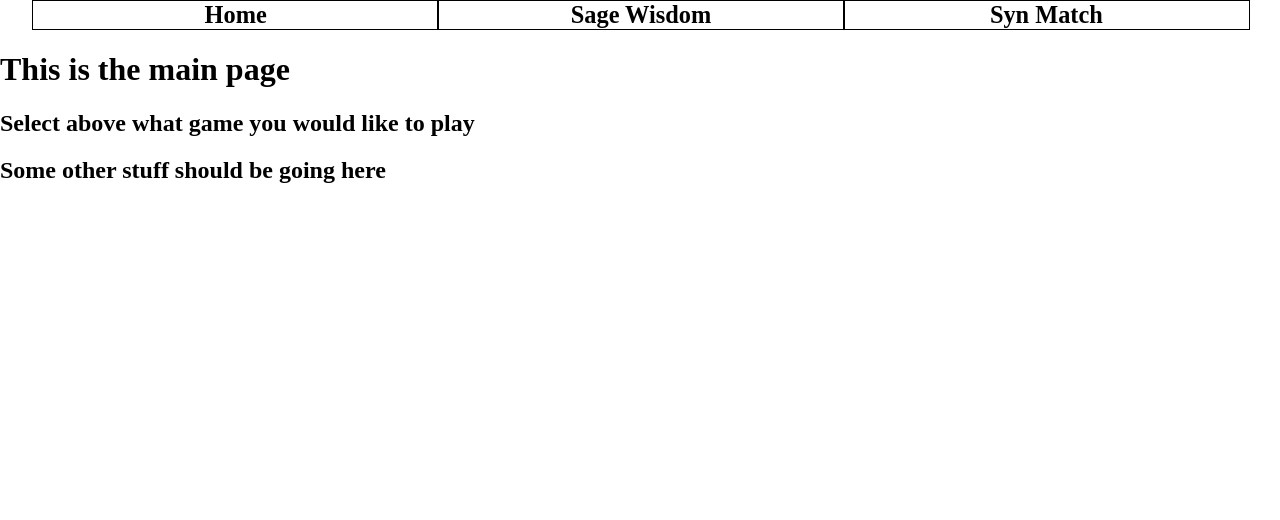
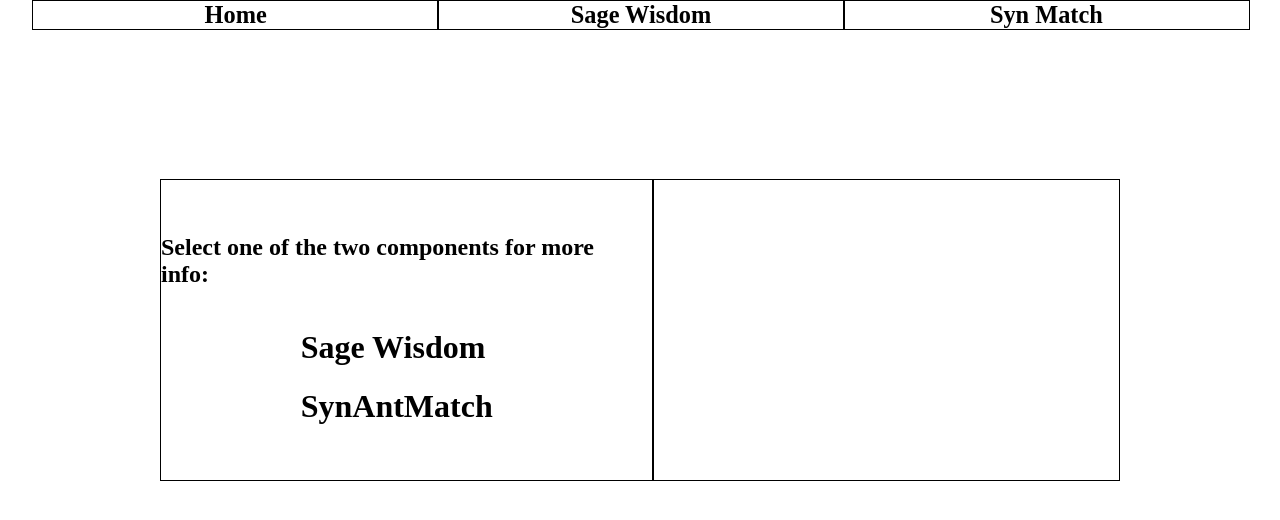
Before and after one commit to JordanFJH/project-2, a React (Vite) app: page / in a window 1280 px wide. Shown: the top 520 px of the page. Built offline with nearby package versions, Linux system fonts and the light colour scheme.

Commit message:
added some styling for the main page and descriptions for what the other pages do

```diff
--- a/src/index.css
+++ b/src/index.css
@@ -47,6 +47,37 @@ nav h3 {
   border: 1px black solid;
   width: 100%;
 }
+
+/* Main Page Styling*/
+.main-page {
+  margin: auto;
+  display: flex;
+  width: 75%;
+  height: 75%;
+  justify-content: center;
+  align-items: center;
+}
+
+.descriptions {
+  border: 1px solid black;
+  width: 50%;
+  height: 50%;
+  display: flex;
+  flex-direction: column;
+  align-items: center;
+  justify-content: center;
+}
+
+.intro {
+  height: 50%;
+  display: flex;
+  flex-direction: column;
+  justify-content: center;
+  align-items: center;
+  padding-right: 20px;
+  border: 1px solid black;
+}
+
 
 .fancy-phrase {
   font-size: 2.5rem;
--- a/src/pages/MainPage.jsx
+++ b/src/pages/MainPage.jsx
@@ -1,11 +1,43 @@
+import { useState } from "react";
 
 
-function MainPage(props) {
+function MainPage() {
+    let [desc, setDesc] = useState(false);
+    let [sageChoice, setSageChoice] = useState(false);
+
+    function sageDescription() {
+        return (
+            <>
+                <h4 class="text-2xl">This is a page that will help you generate content for picture social media like Instagram.
+                    You put in a normal sentence, and with some API magic it generates another sentence that sounds much more in depth.
+                    Once you have a quote or sentence you're happy with, you can even pair it with a random image to make it look better.  Give it a try.
+                </h4>
+            </>
+        )
+    }
+
+    function synDescription() {
+        return (
+            <h4>
+
+            </h4>
+        )
+    }
+
     return (
         <div className="main-page">
-            <h1>This is the main page</h1>
-            <h2>Select above what game you would like to play</h2>
-            <h2>Some other stuff should be going here</h2>
+            <div className="intro">
+                <h2>Select one of the two components for more info:</h2>
+                <div className="main-page-choices">
+                    <div onClick={() => { setDesc(true); setSageChoice(true) }}><h1>Sage Wisdom</h1></div>
+                    <div onClick={() => { setDesc(true); setSageChoice(false) }}><h1>SynAntMatch</h1></div>
+                </div>
+            </div>
+            <section className="descriptions">
+                {desc && <div>
+                    {sageChoice ? sageDescription() : synDescription()}
+                </div>}
+            </section>
         </div>
     );
 }
--- a/src/pages/SynMatchPage.jsx
+++ b/src/pages/SynMatchPage.jsx
@@ -146,7 +146,8 @@ function SynMatchPage(props) {
 
     return (
         <div className="synmatch-main">
-            <h1>This is the page for SynMatch!!! Time to do some testing</h1>
+            <h1>This is the page for SynAntMatch!!!</h1>
+            <h2>--For more information on how the game is played, visit the home page--</h2>
             <button onClick={getRandomWord}>Click to Start Game</button>
             { gameReady &&
             <section className="game-area">
```
